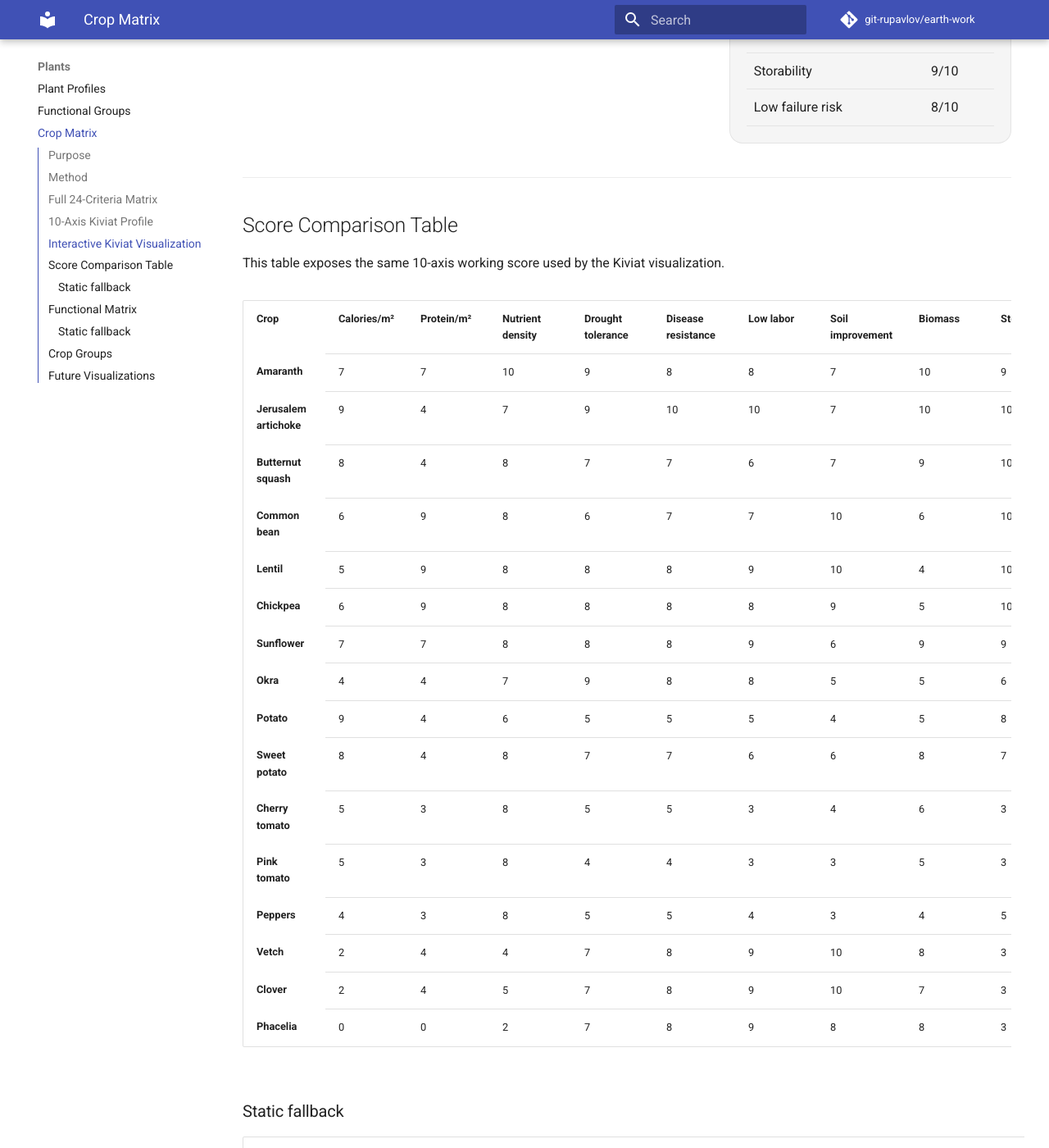
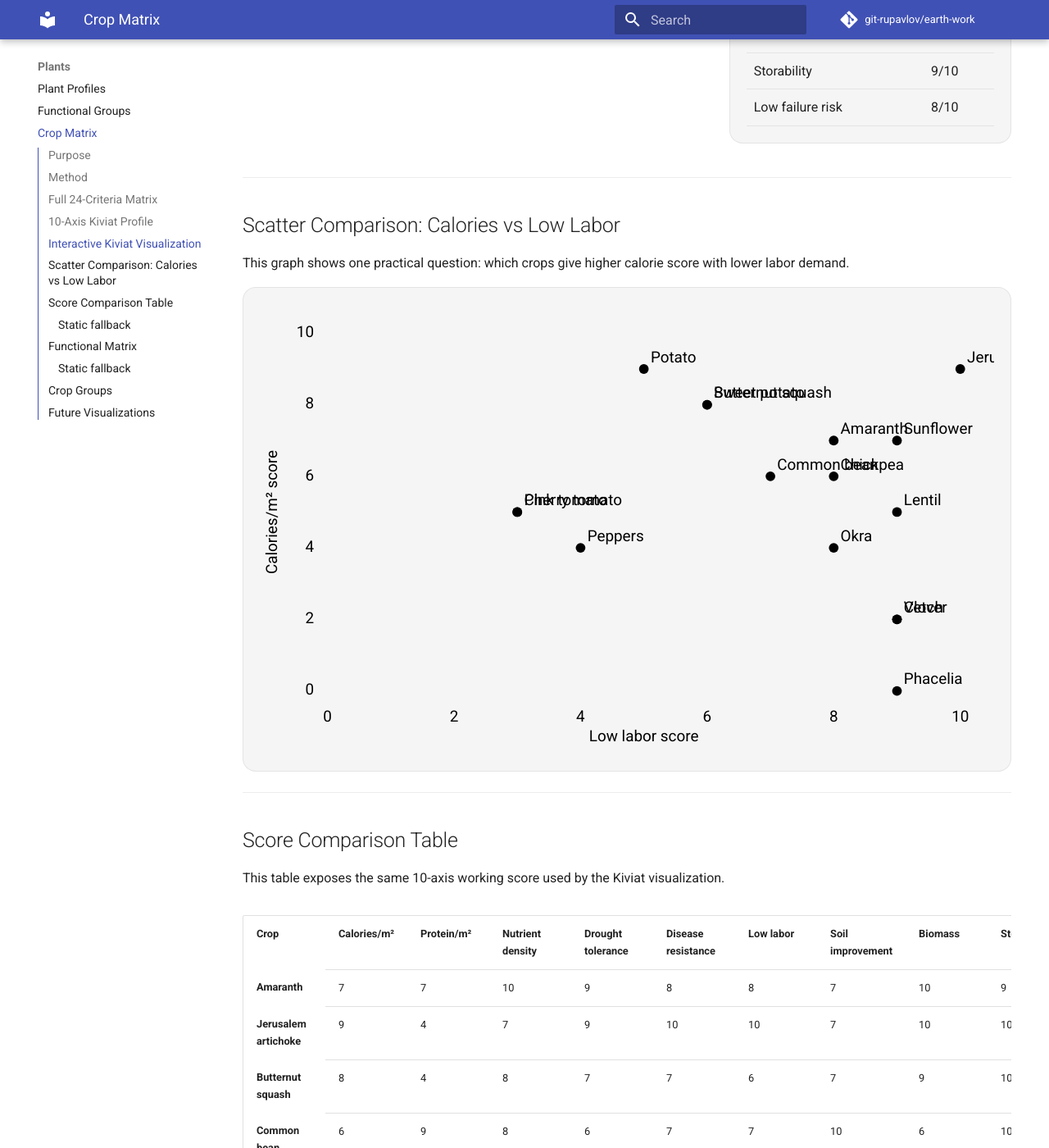
Before and after one commit to git-rupavlov/earth-work, an MkDocs documentation site: the page built from docs/plants/crop-matrix.md, in a window 1280 px wide and 1400 px high, scrolled down 2965 px. Shown: the whole window at 82% size. Built offline with MkDocs 1.6.1 and Material for MkDocs 9.7.7, drawn with Linux system fonts in a browser that asks for light colours; comment, search, counter and statistics services are not loaded; some of the changed text lies outside the part shown.

Commit message:
Add visible scatter comparison section

```diff
--- a/docs/plants/crop-matrix.md
+++ b/docs/plants/crop-matrix.md
@@ -80,6 +80,14 @@ The Kiviat chart uses a compact 10-criterion profile.
 
 ---
 
+## Scatter Comparison: Calories vs Low Labor
+
+This graph shows one practical question: which crops give higher calorie score with lower labor demand.
+
+<div id="crop-scatter-labor-calories" class="crop-card crop-scatter-card"></div>
+
+---
+
 ## Score Comparison Table
 
 This table exposes the same 10-axis working score used by the Kiviat visualization.
@@ -147,7 +155,6 @@ This table shows what each crop does inside the system.
 Planned views:
 
 - full 24-criteria heatmap;
-- yield vs labor scatter plot;
 - yield vs irrigation demand scatter plot;
 - biomass vs soil improvement scatter plot;
 - seasonal work and harvest calendar;
```
